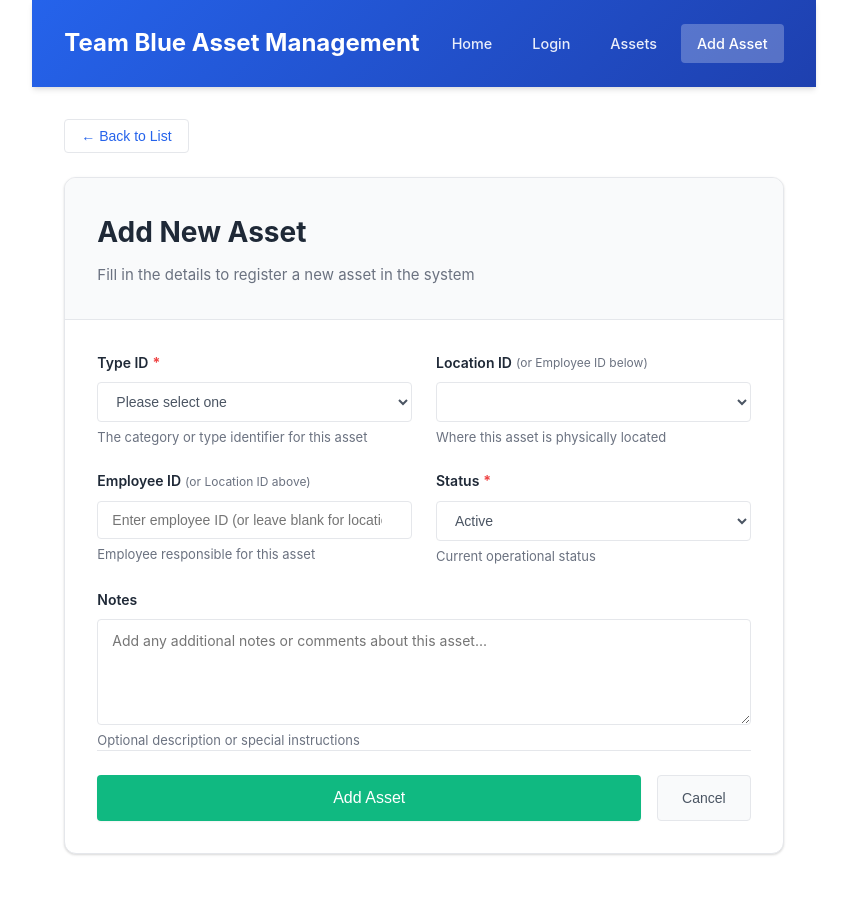
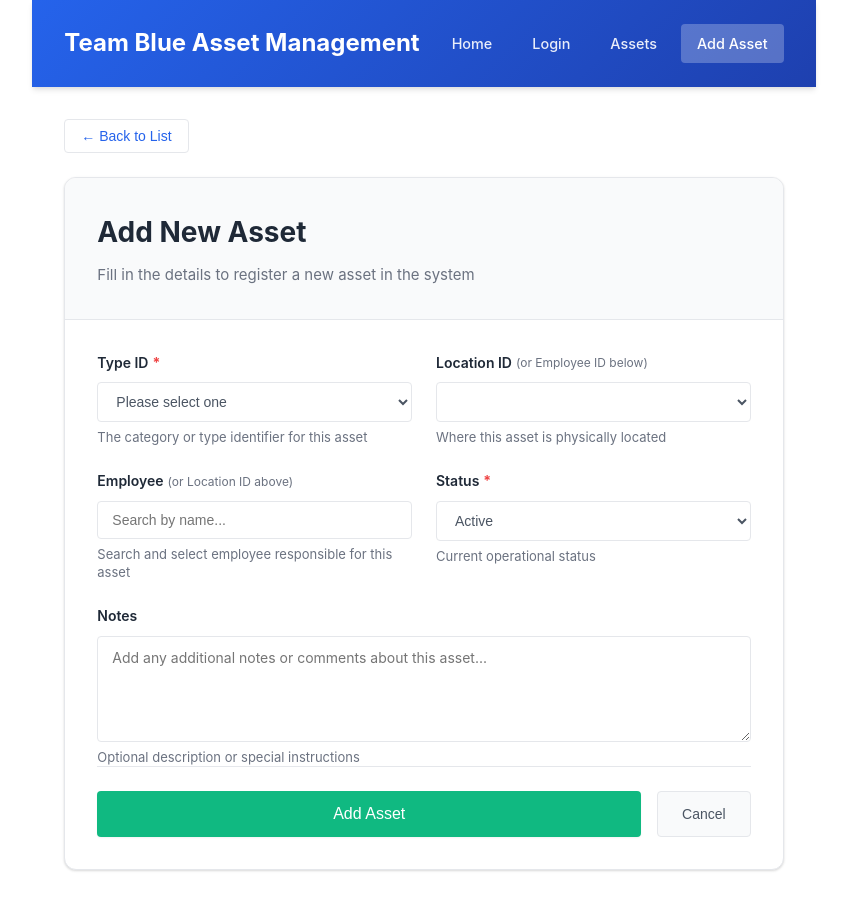
Before and after one commit to cwarstler24/NextGenTeamBlue, a Vue app in the folder frontend/: page /add-asset in a window 1280 px wide. Shown: the whole page, without its empty margins (216-1063 px from the left). Built offline with nearby package versions, Linux system fonts and the light colour scheme; the HTML template or start-up script is replaced by a standard one.

Commit message:
Add frontend for new endpoint

```diff
--- a/frontend/src/views/AssetAddView.vue
+++ b/frontend/src/views/AssetAddView.vue
@@ -46,16 +46,36 @@
 
           <div class="form-group">
             <label for="employee_id">
-              Employee ID
+              Employee
               <span class="help-text-inline">(or Location ID above)</span>
             </label>
-            <input
-              id="employee_id"
-              type="number"
-              v-model.number="assetEmployeeID"
-              placeholder="Enter employee ID (or leave blank for location)"
-            />
-            <small class="help-text">Employee responsible for this asset</small>
+            <div class="employee-search">
+              <input
+                id="employee_search"
+                type="text"
+                v-model="employeeSearchQuery"
+                @input="searchEmployees"
+                @focus="showEmployeeDropdown = true"
+                placeholder="Search by name..."
+                autocomplete="off"
+              />
+              <div v-if="showEmployeeDropdown && filteredEmployees.length > 0" class="employee-dropdown">
+                <div
+                  v-for="emp in filteredEmployees"
+                  :key="emp.employee_id"
+                  @click="selectEmployee(emp)"
+                  class="employee-option"
+                >
+                  {{ emp.first_name }} {{ emp.last_name }} (ID: {{ emp.employee_id }})
+                </div>
+              </div>
+            </div>
+            <small class="help-text">
+              <span v-if="selectedEmployee">
+                Selected: {{ selectedEmployee.first_name }} {{ selectedEmployee.last_name }}
+              </span>
+              <span v-else>Search and select employee responsible for this asset</span>
+            </small>
           </div>
 
           <div class="form-group">
@@ -100,7 +120,7 @@
 </template>
 
 <script>
-import { ref } from 'vue';
+import { ref, onMounted } from 'vue';
 import { useRouter } from 'vue-router';
 import axios from 'axios';
 
@@ -114,6 +134,13 @@ export default {
     const assetNotes = ref('');
     const assetIsDecommissioned = ref(0);
     const router = useRouter();
+
+    // Employee search functionality
+    const employeeSearchQuery = ref('');
+    const employees = ref([]);
+    const filteredEmployees = ref([]);
+    const selectedEmployee = ref(null);
+    const showEmployeeDropdown = ref(false);
 
     const addAsset = async () => {
       let token = localStorage.getItem('bearerToken');
@@ -162,6 +189,56 @@ export default {
       router.push({ name: 'AssetList' });
     };
 
+    const fetchEmployees = async () => {
+      let token = localStorage.getItem('bearerToken');
+      if (!token) return;
+      if (!token.toLowerCase().startsWith('bearer ')) {
+        token = `Bearer ${token}`;
+      }
+      try {
+        const response = await axios.get(`${API_BASE}/resources/employees/`, {
+          headers: { Authorization: token },
+          params: { limit: 250 }
+        });
+        employees.value = response.data;
+      } catch (error) {
+        console.error('Error fetching employees:', error);
+      }
+    };
+
+    const searchEmployees = () => {
+      const query = employeeSearchQuery.value.toLowerCase().trim();
+      if (query === '') {
+        filteredEmployees.value = employees.value.slice(0, 20);
+      } else {
+        filteredEmployees.value = employees.value.filter(emp => {
+          const fullName = `${emp.first_name} ${emp.last_name}`.toLowerCase();
+          return fullName.includes(query) || emp.employee_id.toString().includes(query);
+        }).slice(0, 20);
+      }
+    };
+
+    const selectEmployee = (emp) => {
+      selectedEmployee.value = emp;
+      assetEmployeeID.value = emp.employee_id;
+      employeeSearchQuery.value = `${emp.first_name} ${emp.last_name}`;
+      showEmployeeDropdown.value = false;
+      // Clear location when employee is selected
+      assetLocation.value = null;
+    };
+
+    // Close dropdown when clicking outside
+    const handleClickOutside = (event) => {
+      if (!event.target.closest('.employee-search')) {
+        showEmployeeDropdown.value = false;
+      }
+    };
+
+    onMounted(() => {
+      fetchEmployees();
+      document.addEventListener('click', handleClickOutside);
+    });
+
     return {
       assetType,
       assetLocation,
@@ -169,7 +246,14 @@ export default {
       assetNotes,
       assetIsDecommissioned,
       addAsset,
-      goBack
+      goBack,
+      employeeSearchQuery,
+      employees,
+      filteredEmployees,
+      selectedEmployee,
+      showEmployeeDropdown,
+      searchEmployees,
+      selectEmployee
     };
   },
 };
@@ -316,6 +400,40 @@ export default {
   background: var(--color-background-mute);
 }
 
+.employee-search {
+  position: relative;
+}
+
+.employee-dropdown {
+  position: absolute;
+  top: 100%;
+  left: 0;
+  right: 0;
+  background: var(--color-background);
+  border: 1px solid var(--color-border);
+  border-top: none;
+  border-radius: 0 0 var(--border-radius-sm) var(--border-radius-sm);
+  max-height: 240px;
+  overflow-y: auto;
+  box-shadow: var(--shadow-md);
+  z-index: 10;
+}
+
+.employee-option {
+  padding: 0.75rem 1rem;
+  cursor: pointer;
+  transition: background-color 0.15s;
+  border-bottom: 1px solid var(--color-border-light);
+}
+
+.employee-option:last-child {
+  border-bottom: none;
+}
+
+.employee-option:hover {
+  background: var(--color-background-soft);
+}
+
 @media (max-width: 768px) {
   .form-grid {
     grid-template-columns: 1fr;
```
